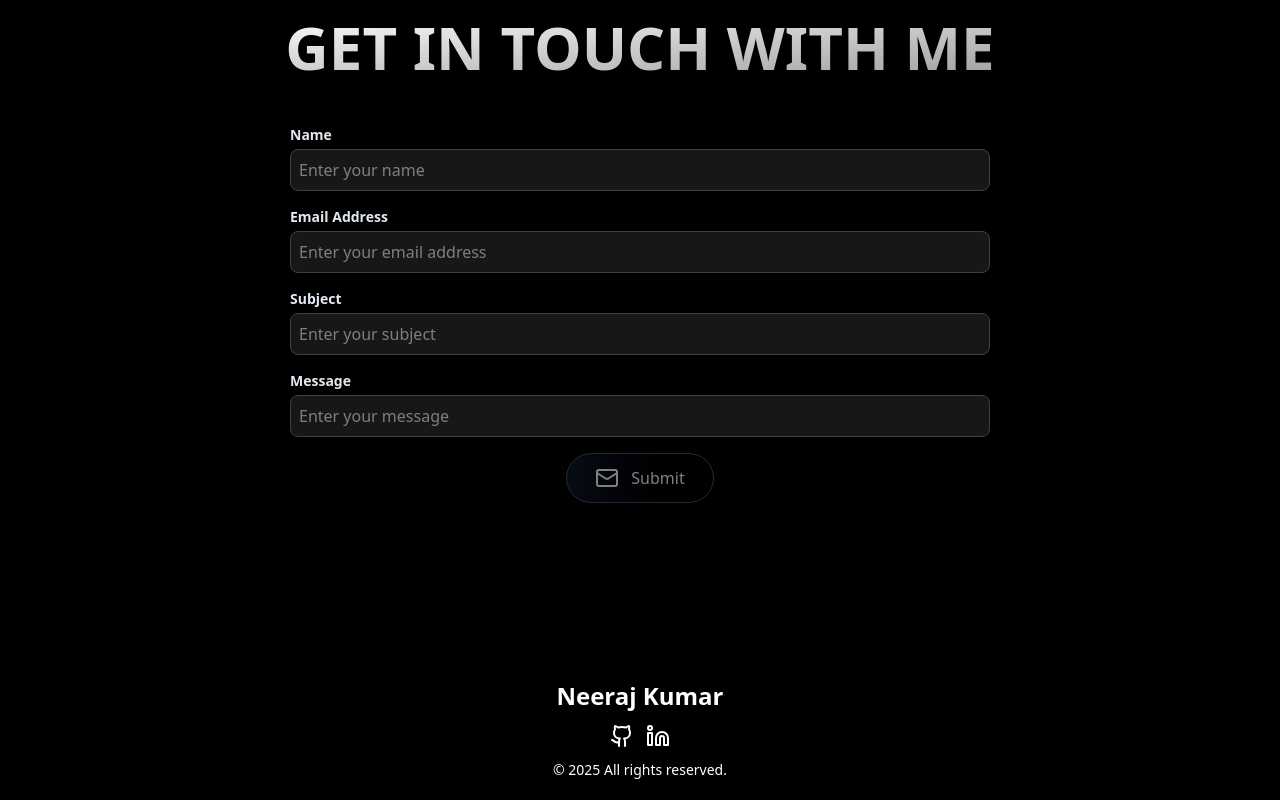
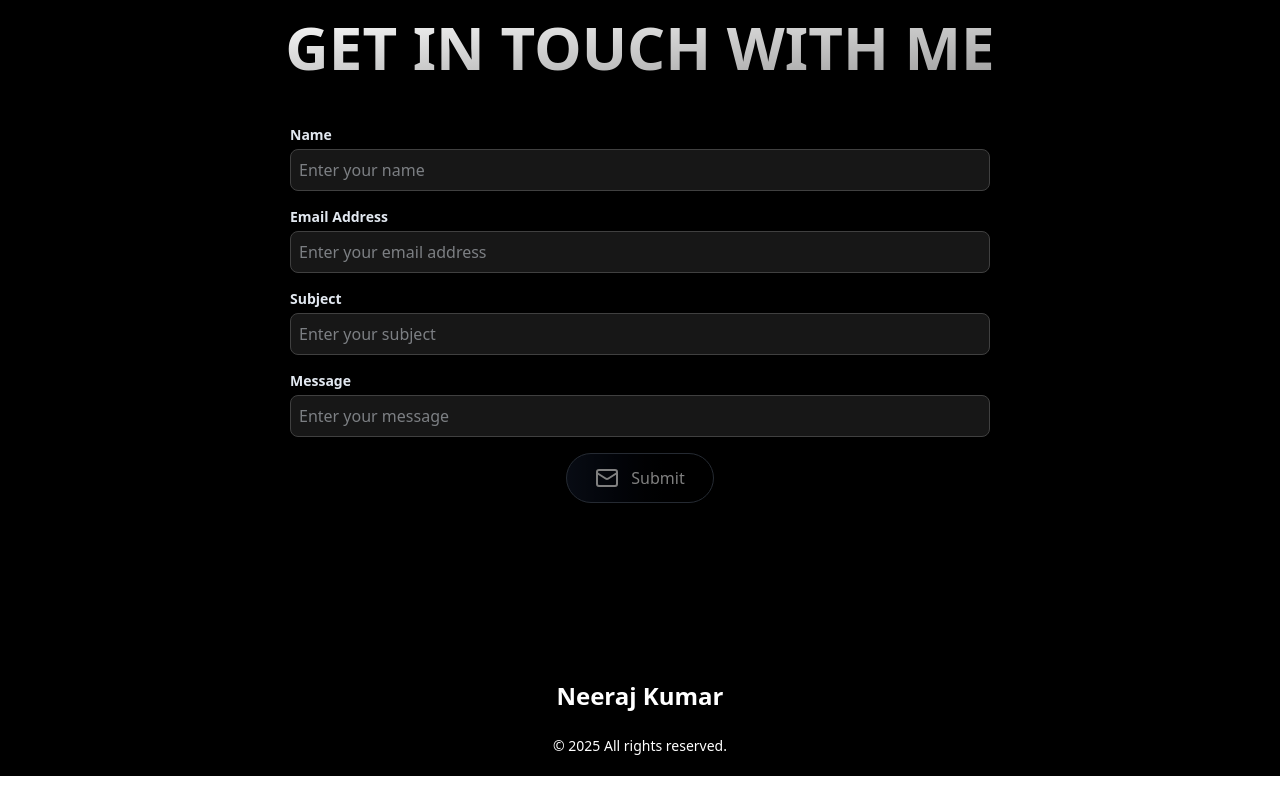
Before and after one commit to neerajkumar002/myPortfolio, a React (Vite) app: page / in a window 1280 px wide. Shown: the part 3340-4140 px from the top of the page. After the commit the page ends 4116 px from the top, so only its background shows below. Built offline with nearby package versions, Linux system fonts and the light colour scheme.

Commit message:
fix: remove icons in footer

```diff
--- a/src/components/Footer/Footer.jsx
+++ b/src/components/Footer/Footer.jsx
@@ -1,13 +1,12 @@
-import { GithubIcon, LinkedinIcon } from "lucide-react";
-
+// import { GithubIcon, LinkedinIcon } from "lucide-react";
 
 const Footer = () => {
   return (
     <footer className="flex flex-col gap-3  items-center py-5">
       <h1 className="font-semibold text-2xl">Neeraj Kumar </h1>
       <div className="flex gap-3 ">
-        <GithubIcon />
-        <LinkedinIcon />
+        {/* <GithubIcon />
+        <LinkedinIcon /> */}
       </div>
       <p className="text-sm">&copy; 2025 All rights reserved.</p>
     </footer>
```
